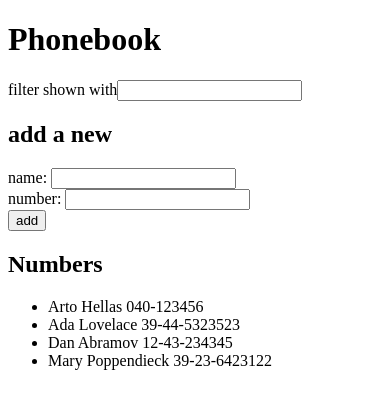
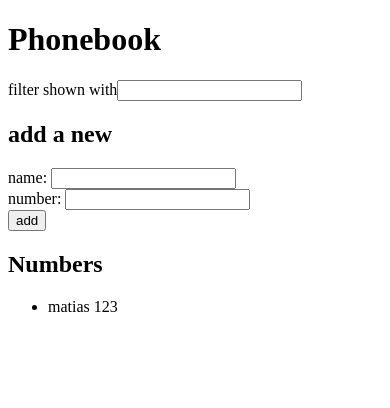
Before and after one commit to matnreyes/FullstackOpen2022, a React (Create React App) app in the folder part2/phonebook/: page / in a window 390 px wide. Shown: the top 408 px of the page. Built offline with nearby package versions, Linux system fonts and the light colour scheme; data requests are answered from the project's data file.

Commit message:
added axios post support
users can now save phone numbers into server

```diff
--- a/part2/phonebook/db.json
+++ b/part2/phonebook/db.json
@@ -1,24 +1,9 @@
 {
-    "persons":[
-      {
-        "name": "Arto Hellas",
-        "number": "040-123456",
-        "id": 1
-      },
-      {
-        "name": "Ada Lovelace",
-        "number": "39-44-5323523",
-        "id": 2
-      },
-      {
-        "name": "Dan Abramov",
-        "number": "12-43-234345",
-        "id": 3
-      },
-      {
-        "name": "Mary Poppendieck",
-        "number": "39-23-6423122",
-        "id": 4
-      }
-    ]
-  }
+  "persons": [
+    {
+      "name": "matias",
+      "number": "123",
+      "id": 1
+    }
+  ]
+}
--- a/part2/phonebook/src/App.js
+++ b/part2/phonebook/src/App.js
@@ -1,19 +1,19 @@
 import { useState, useEffect } from 'react'
-import axios from 'axios'
 import PersonForm from './components/PersonForm'
 import Filter from './components/Filter'
 import Persons from './components/Persons'
+import personService from './services/persons'
 
 const App = () => {
   const [persons, setPersons] = useState([])
   const [display, setDisplay] = useState([])
 
   useEffect(() => {
-    axios
-      .get('http://localhost:3001/persons')
-      .then(response => {
-        setPersons(response.data)
-        setDisplay(response.data)
+    personService
+      .getAll()
+      .then(initialPersons => {
+        setPersons(initialPersons)
+        setDisplay(initialPersons)
       })
   }, [])
 
--- a/part2/phonebook/src/components/PersonForm.js
+++ b/part2/phonebook/src/components/PersonForm.js
@@ -1,4 +1,5 @@
 import { useState } from 'react'
+import axios from 'axios'
 
 const PersonForm = ({ persons, setPersons, setDisplay }) => {
     const [newName, setNewName] = useState('')
@@ -18,15 +19,18 @@ const PersonForm = ({ persons, setPersons, setDisplay }) => {
           alert(`${newName} is already in the phonebook`)
 
         } else {
-          const newPersons = persons.concat({name: newName, number: newNumber})
-          setPersons(newPersons)
-          setDisplay(newPersons)
+          axios
+            .post('http://localhost:3001/persons', {name: newName, number: newNumber})
+            .then(response => {
+              setPersons(persons.concat(response.data))
+              setDisplay(persons.concat(response.data))
+            })
         }
         setNewName('')
         setNewNumber('')
       }
 
-      const findDupe = (newName) => persons.some(p => p.name === newName)
+      const findDupe = (newName) => persons.some(p => p.name.toLowerCase() === newName.toLowerCase())
 
     return (
         <form onSubmit={handleSubmit}>
--- a/part2/phonebook/src/components/Persons.js
+++ b/part2/phonebook/src/components/Persons.js
@@ -1,7 +1,7 @@
 const Persons = ({ display }) => {
     return (
         <ul>
-            {display.map(person => <li key={person.name}>{person.name} {person.number}</li>)}
+            {display.map(person => <li key={person.id}>{person.name} {person.number}</li>)}
         </ul>
     )
 }
--- /dev/null
+++ b/part2/phonebook/src/services/persons.js
@@ -0,0 +1,18 @@
+import axios from 'axios'
+
+const baseURL = 'http://localhost:3001/persons'
+
+const getAll = () => {
+    const getResponse = axios.get(baseURL)
+    return getResponse.then(response => response.data)
+}
+
+const create = newObject => {
+
+    const postResponse = axios.post(`${baseURL}/${newObject.id}`, newObject)
+    return postResponse.then(response => response.data)
+}
+
+const personService = { getAll, create}
+
+export default personService
```
